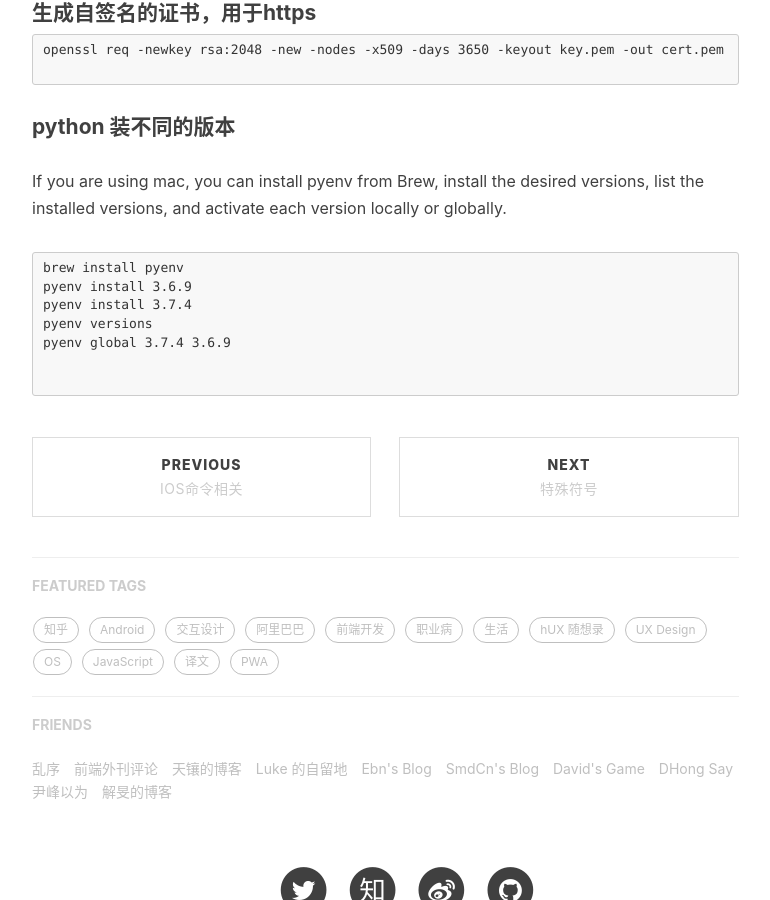
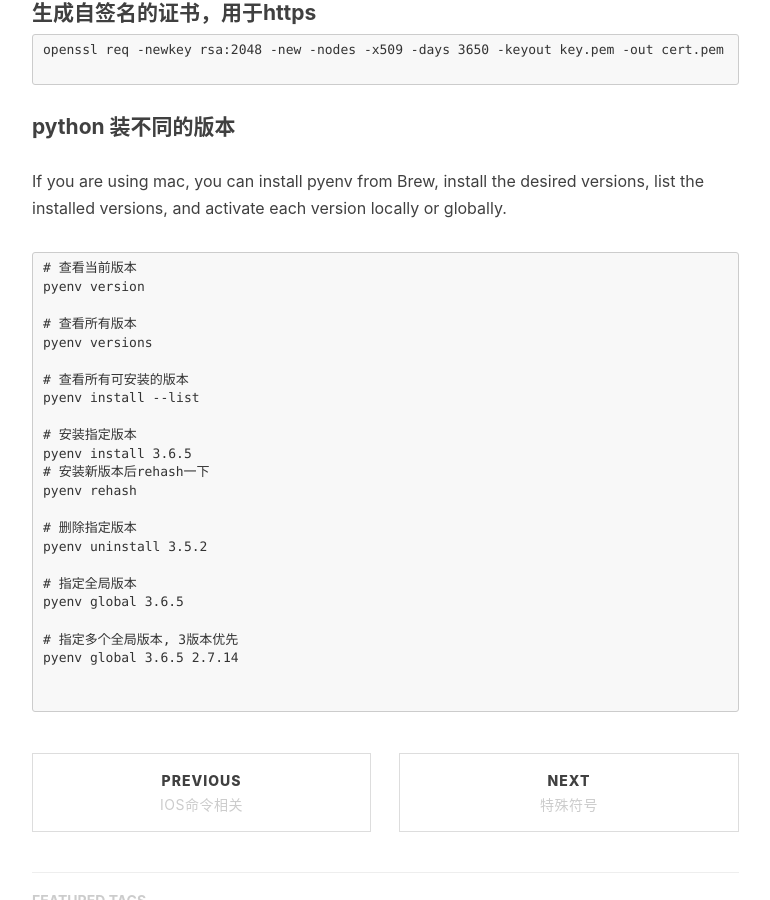
Before and after one commit to haityang/haityang.github.io, a Jekyll site: the page built from _posts/2018-06-23-Python相关.markdown, in a window 1280 px wide and 900 px high, scrolled down 3688 px. Shown: the whole window, without its empty margins (233-1003 px from the left). Built offline with Jekyll 4.4.1, drawn with Linux system fonts in a browser that asks for light colours; nearby versions of some CDN libraries; our own code applies the rules of GitHub Pages for plain Markdown files; comment, search, counter and statistics services are not loaded.

Commit message:
new post

````diff
--- a/_posts/2018-06-23-Python相关.markdown
+++ b/_posts/2018-06-23-Python相关.markdown
@@ -187,11 +187,28 @@
 If you are using mac, you can install pyenv from Brew, install the desired versions, list the installed versions, and activate each version locally or globally.
 
 ```
-brew install pyenv
-pyenv install 3.6.9
-pyenv install 3.7.4
+# 查看当前版本
+pyenv version
+
+# 查看所有版本
 pyenv versions
-pyenv global 3.7.4 3.6.9
+
+# 查看所有可安装的版本
+pyenv install --list
+
+# 安装指定版本
+pyenv install 3.6.5
+# 安装新版本后rehash一下
+pyenv rehash
+
+# 删除指定版本
+pyenv uninstall 3.5.2
+
+# 指定全局版本
+pyenv global 3.6.5
+
+# 指定多个全局版本, 3版本优先
+pyenv global 3.6.5 2.7.14
 
 
 ```
````
Also changed, not shown: _posts/2020-4-15-ML相关.markdown (added, +38 -0 lines), _posts/2020-4-16-Ruby相关.markdown (added, +11 -0 lines).
